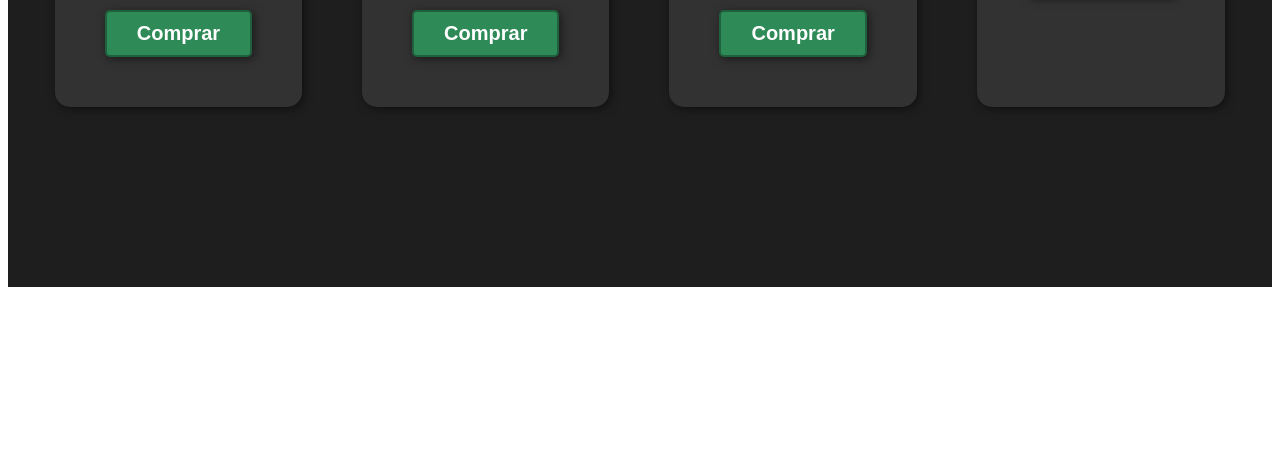
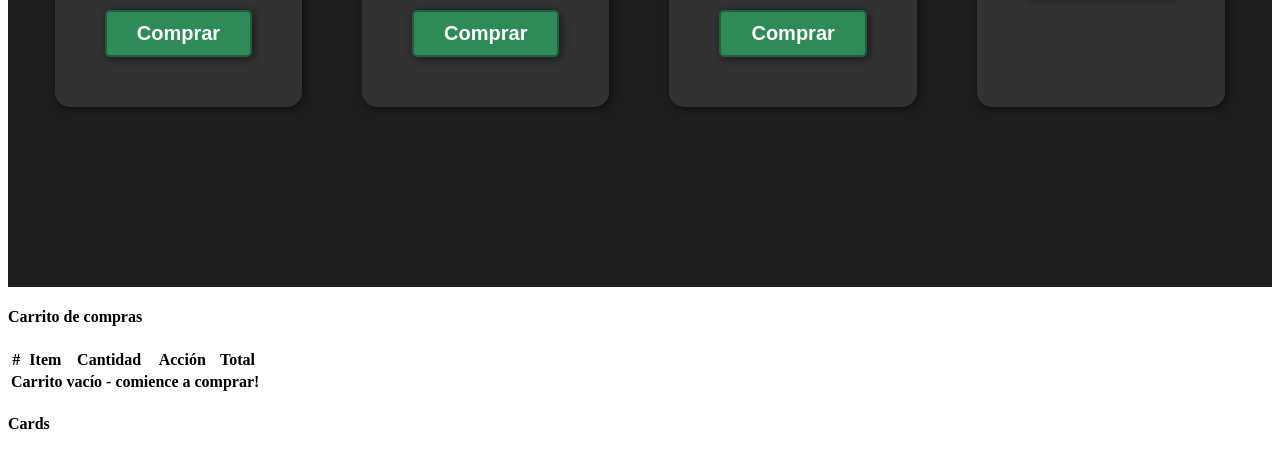
Before and after one commit to RokaFLG/Femina-V2, a plain HTML site: page index.html in a window 1280 px wide. Shown: the part 508-962 px from the top of the page. Before the commit the page ends 803 px from the top, so only its background shows below. Drawn offline with Linux system fonts and the light colour scheme.

Commit message:
Probando cosas

```diff
--- a/index.html
+++ b/index.html
@@ -35,7 +35,27 @@
             </div>
         </div>
     </section>
-
+    <h4>Carrito de compras</h4>
+      <table class="table">
+        <thead>
+          <tr>
+            <th scope="col">#</th>
+            <th scope="col">Item</th>
+            <th scope="col">Cantidad</th>
+            <th scope="col">Acción</th>
+            <th scope="col">Total</th>
+          </tr>
+        </thead>
+        <tbody id="items"></tbody>
+        <tfoot>
+          <tr id="footer">
+            <th scope="row" colspan="5">Carrito vacío - comience a comprar!</th>
+          </tr>
+        </tfoot>
+      </table>
+      <h4>Cards</h4>
+      <div class="row" id="cards"></div>
+    </div>
     <script src="./app.js"></script>
 </body>
 </html>
```
